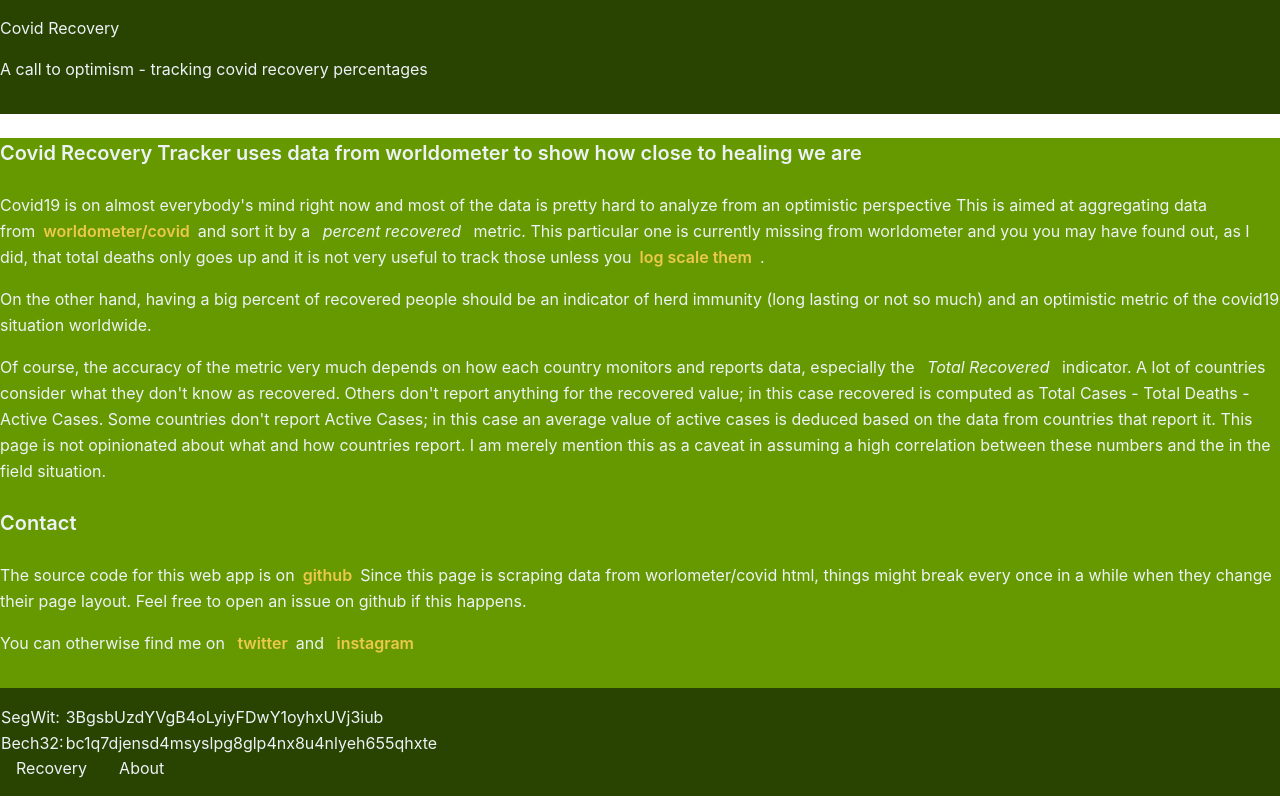
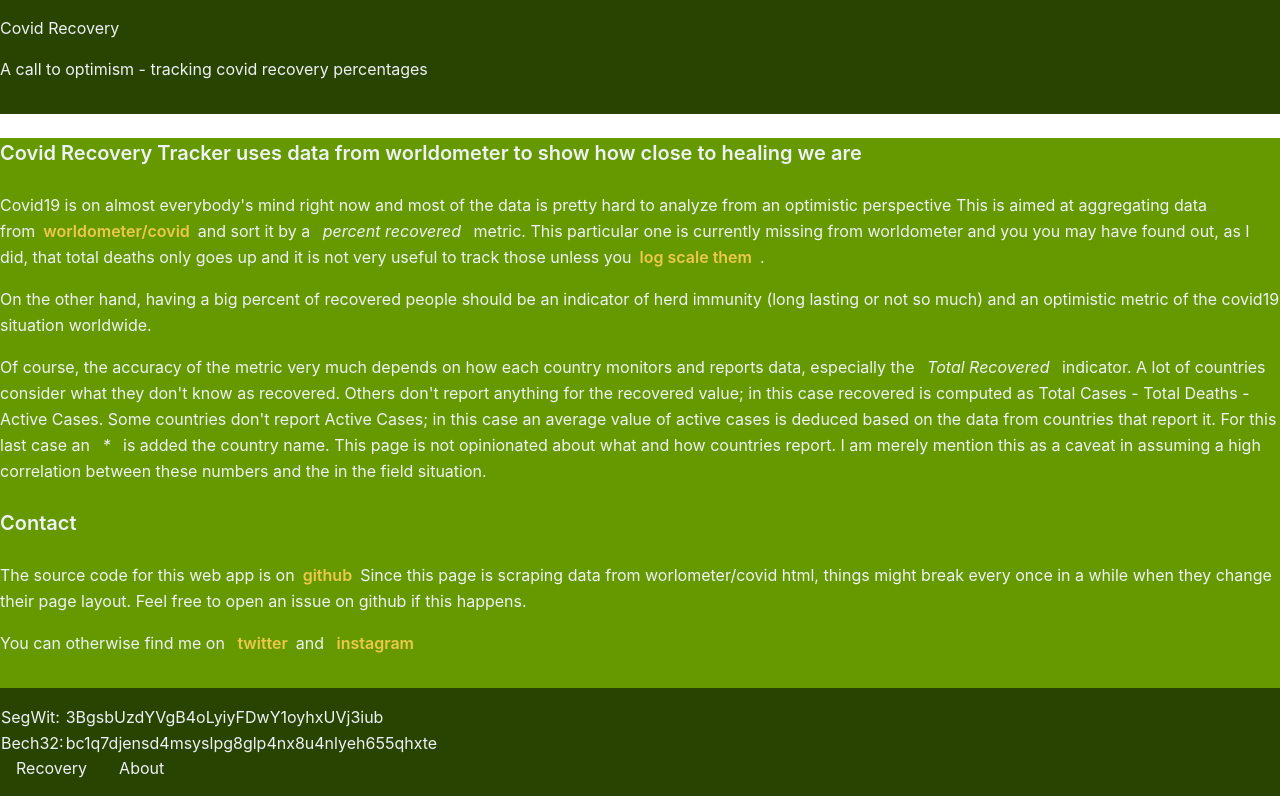
Before and after one commit to danbaragan/covid-recovery, a React (Create React App) app: page /about in a window 1280 px wide. Built offline with nearby package versions, Linux system fonts and the light colour scheme; no server answers.

Commit message:
Add * to countries wich had their recovered indicator estimated

```diff
--- a/src/engine/Aggregator.js
+++ b/src/engine/Aggregator.js
@@ -11,6 +11,7 @@ class Aggregator {
         // if no active reported OR all not dead is considered active then apply heuristics
         if (!row.active || row.cases === row.deaths + row.active) {
           active = row.cases * activeRatio
+          country = `${country}*`
         }
         recovered = Math.trunc(row.cases - row.deaths - active)
       }
--- a/src/pages/About.js
+++ b/src/pages/About.js
@@ -28,7 +28,7 @@ function About() {
           Of course, the accuracy of the metric very much depends on how each country monitors and reports data, especially the <em>Total Recovered</em> indicator.
           A lot of countries consider what they don't know as recovered. Others don't report anything for the recovered value; in this case
           recovered is computed as Total Cases - Total Deaths - Active Cases. Some countries don't report Active Cases; in this case an average value
-          of active cases is deduced based on the data from countries that report it.
+          of active cases is deduced based on the data from countries that report it. For this last case an <em>*</em> is added the country name.
           This page is not opinionated about what and how countries report.
           I am merely mention this as a caveat in assuming a high correlation between
           these numbers and the in the field situation.
```
